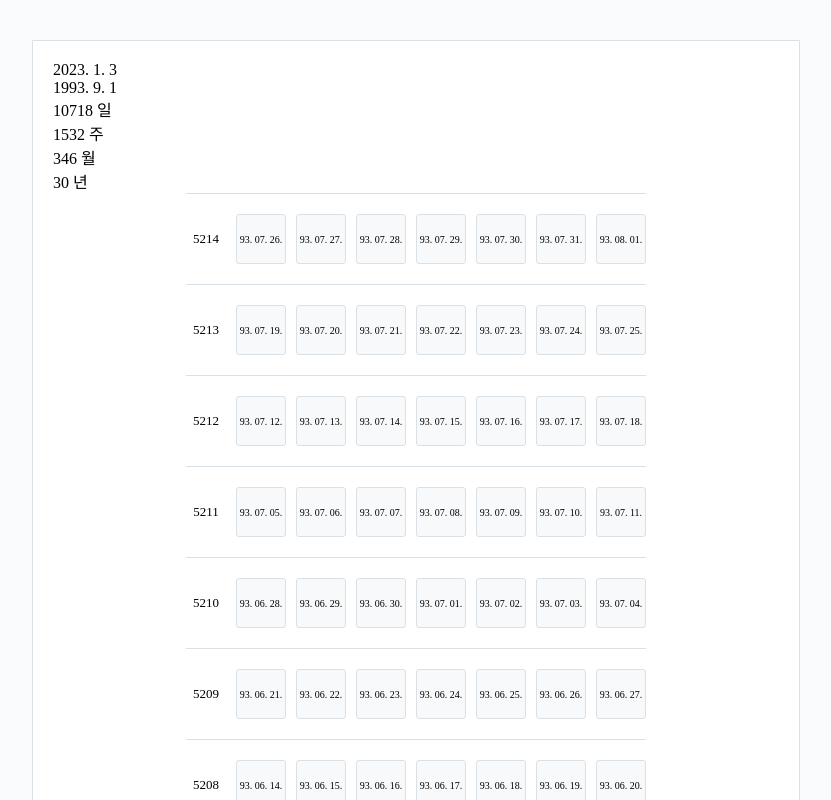
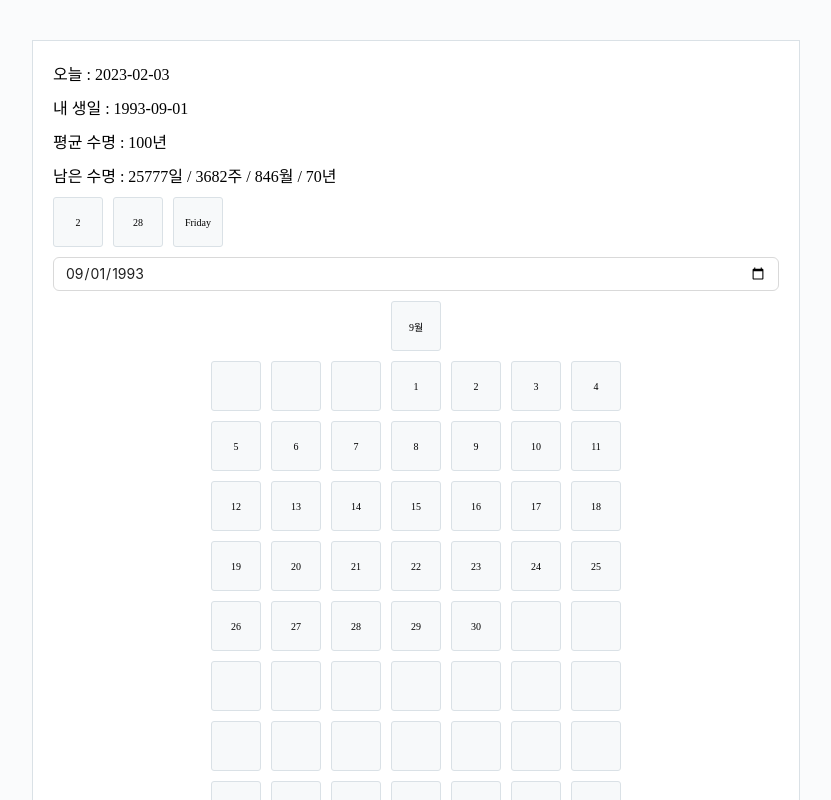
Before and after one commit to lekosk2001/one_hundred_years_diary, a Next.js app: page / in a window 1280 px wide. Shown: the top 800 px of the page, without its empty margins (224-1055 px from the left). Built offline with nearby package versions, Linux system fonts and the light colour scheme.

Commit message:
feat : 한달 캘린더 구현.

```diff
--- a/src/pages/index.tsx
+++ b/src/pages/index.tsx
@@ -1,116 +1,100 @@
-import styled from "@emotion/styled"
-import dayjs from "dayjs"
+import * as S from '../styles/Home_style'
+import dayjs, { Dayjs } from "dayjs"
+import { ChangeEvent, useState } from 'react';
+import { Input } from 'antd';
 
 export default function Home() {
-	const Main = styled.main`
-		background-color: #fff;
-		padding: 20px 20px;
-		margin: 40px auto;
-		display: flex;
-		justify-content: center;
-		max-width: 768px;
-		flex-direction: column;
-		border: 1px solid #dae1e6;
-	`
-	const RowWrapper = styled.div`
-		display: flex;
-		flex-direction: column;
-		align-items: center;
-	`
 
-	const WeekRow = styled.div`
-		display: flex;
-		gap: 10px;
-		padding: 20px 0px;
-		border-top: 1px solid #dae1e6;
-	`
+	const today = dayjs()
+	const [birthDay, setBirthDay] = useState(dayjs("1993-9-1"))
 
-	const DayBlockContainer = styled.div`
-		display: flex;
-		gap: 10px;
-		p{
-			font-size: 11px;
-		}
-	`
-
-	const WeekNumber = styled.p`
-	width: 40px;
-	display: flex;
-	align-items: center;
-	font-size: 13px;
-	justify-content: center;
-
-`
-
-	const DayBlock = styled.div`
-		font-size: 10px;
-		width: 50px;
-		height: 50px;
-		border-radius: 3px;
-		/* background-color: #19CE60; */
-		background-color: #f7f9fa;
-		border: 1px solid #dae1e6;
-		display: flex;
-		align-items: center;
-		justify-content: center;
-
-	`
-	const today = new Date();
-	const birthDay = new Date(1993, 9, 1);
-
-	const elapsedMSec = today.getTime() - birthDay.getTime();
-	const elapsedDay = Math.ceil(elapsedMSec / 1000 / 60 / 60 / 24)
-	const elapsedWeek = Math.ceil(elapsedMSec / 1000 / 60 / 60 / 24 / 7)
-	const elapsedMonth = Math.ceil(elapsedMSec / 1000 / 60 / 60 / 24 / 31)
-	const elapsedYear = Math.ceil(elapsedMSec / 1000 / 60 / 60 / 24 / 365)
-
-	const aa = dayjs(birthDay).add(1, "d").format()
-	console.log(aa)
 	const lifeSpan = 100;
 	const 기준일 = -3
 
-	const allWeeks = new Array(lifeSpan * Math.ceil(365 / 7))
-		.fill(1)
-		.map((week, weekIndex) => { return week + weekIndex })
-		.reverse()
-		.map((week, weekIndex) => {
+	// const allWeeks = new Array(lifeSpan * Math.ceil(365 / 7))
+	// 	.fill(1)
+	// 	.map((week, weekIndex) => { return week + weekIndex })
+	// 	.reverse()
+	// 	.map((week, weekIndex) => {
 
-			if (week > 5214) { return }
-			return (
-				<WeekRow key={week}>
-					<WeekNumber>{week}</WeekNumber>
-					<DayBlockContainer>
-						{
-							new Array(7).fill(1).map((day, dayIndex) => {
-								const number = (value: number) => { return value + day + dayIndex + ((week - 1) * 7) }
+	// 		if (week > 5214) { return }
+	// 		return (
+	// 			<WeekRow key={week}>
+	// 				<WeekNumber>{week}</WeekNumber>
+	// 				<DayBlockContainer>
+	// 					{
+	// 						new Array(7).fill(1).map((day, dayIndex) => {
+	// 							const number = (value: number) => { return value + day + dayIndex + ((week - 1) * 7) }
 
-								if (number(기준일) > 0) {
-									return (<DayBlock key={dayIndex * week} id={String(number(기준일))}>{
-										dayjs(birthDay).add(number(기준일) - 31, "d").format("YY. MM. DD.")
-									}</DayBlock>)
-								}
+	// 							if (number(기준일) > 0) {
+	// 								return (<DayBlock key={dayIndex * week} id={String(number(기준일))}>{
+	// 									dayjs(birthDay).add(number(기준일) - 31, "d").format("YY. MM. DD.")
+	// 								}</DayBlock>)
+	// 							}
 
-								else { return <DayBlock key={dayIndex * week} id={String(number(기준일))}></DayBlock> }
+	// 							else { return <DayBlock key={dayIndex * week} id={String(number(기준일))}></DayBlock> }
 
-							})
-						}
-					</DayBlockContainer>
-				</WeekRow>
-			)
-		})
+	// 						})
+	// 					}
+	// 				</DayBlockContainer>
+	// 			</WeekRow>
+	// 		)
+	// 	})
+
+	const onchangeBirthDay = (e: ChangeEvent<HTMLInputElement>) => {
+		setBirthDay(dayjs(e.target.value))
+	}
+	const Calendar = (day: Dayjs) => {
+		const allDays = []
+
+		for (let index = 0; index < day.startOf("month").day(); index++) {
+			allDays.push(<S.DayBlock></S.DayBlock>)
+		}
+
+		new Array(Number(day.endOf("month").format("DD")))
+			.fill(1)
+			.map((dayNumber, index) => {
+				const eachDay = dayjs(`${day.year()}-${day.month() + 1}-${dayNumber + index}`)
+				allDays.push(<S.DayBlock key={dayNumber + index}>{eachDay.date()}</S.DayBlock>)
+			})
+
+		for (let index = 0; index < 42 - day.endOf("month").day(); index++) {
+			allDays.push(<S.DayBlock></S.DayBlock>)
+		}
 
 
+
+		return allDays
+
+
+	}
+
 	return (
-		<Main>
-			<p>{`${today.getFullYear()}. ${today.getMonth()}. ${today.getDate()}`}</p>
-			<p>{`${birthDay.getFullYear()}. ${birthDay.getMonth()}. ${birthDay.getDate()}`}</p>
-			<p>{elapsedDay} 일</p>
-			<p>{elapsedWeek} 주</p>
-			<p>{elapsedMonth} 월</p>
-			<p>{elapsedYear} 년</p>
-			<RowWrapper>
-				{allWeeks}
-			</RowWrapper>
-		</Main>
+		<S.Main>
+			<p>오늘 : {today.format("YYYY-MM-DD")}</p>
+			<p>내 생일 : {birthDay.format("YYYY-MM-DD")}</p>
+			<p>평균 수명 : {lifeSpan}년</p>
+			<p>남은 수명 : {birthDay.add(lifeSpan, "years").diff(today, "days")}일 / {birthDay.add(lifeSpan, "years").diff(today, "weeks")}주 / {birthDay.add(lifeSpan, "years").diff(today, "months")}월 / {birthDay.add(lifeSpan, "years").diff(today, "years")}년</p>
+
+			<S.DayBlockContainer>
+				<S.DayBlock>{today.get("month") + 1}</S.DayBlock>
+				<S.DayBlock>{today.endOf('month').format("DD")}</S.DayBlock>
+				<S.DayBlock>{today.format("dddd")}</S.DayBlock>
+			</S.DayBlockContainer>
+
+			<Input type='date' onChange={onchangeBirthDay} defaultValue={birthDay.format("YYYY-MM-DD")}></Input>
+
+
+
+			<S.RowWrapper>
+				<S.DayBlock>{birthDay.get("month") + 1}월</S.DayBlock>
+
+				<S.DayBlockContainer>
+					{Calendar(birthDay)}
+				</S.DayBlockContainer>
+
+			</S.RowWrapper>
+
+		</S.Main>
 	)
 }
--- /dev/null
+++ b/src/styles/home_style.ts
@@ -0,0 +1,39 @@
+import styled from "@emotion/styled"
+
+export const Main = styled.main`
+    background-color: #fff;
+    padding: 20px 20px;
+    margin: 40px auto;
+    display: flex;
+    justify-content: center;
+    max-width: 768px;
+    flex-direction: column;
+    border: 1px solid #dae1e6;
+    gap: 10px;
+`
+
+export const RowWrapper = styled.div`
+    display: flex;
+    flex-direction: column;
+    align-items: center;
+    gap: 10px;
+`
+
+export const DayBlockContainer = styled.div`
+    width: 410px;
+    display: flex;
+    gap: 10px;
+    flex-wrap: wrap;
+`
+
+export const DayBlock = styled.div`
+    font-size: 10px;
+    width: 50px;
+    height: 50px;
+    border-radius: 3px;
+    background-color: #f7f9fa;
+    border: 1px solid #dae1e6;
+    display: flex;
+    align-items: center;
+    justify-content: center;
+`
```
